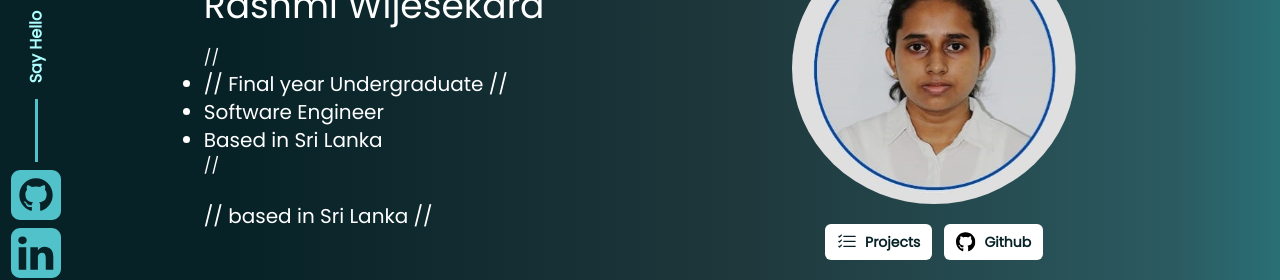
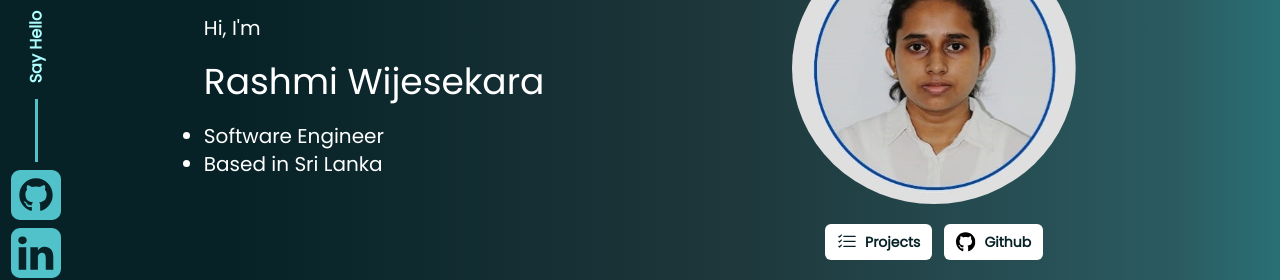
Before and after one commit to Rashmi-Wijesekara/portfolio-2.0, a React (Create React App) app in the folder client/: page / in a window 1280 px wide. Shown: the part 228-508 px from the top of the page. Built offline with nearby package versions, Linux system fonts and the light colour scheme.

Commit message:
Update HeroBanner.js

```diff
--- a/client/src/portfolio/containers/HeroBanner.js
+++ b/client/src/portfolio/containers/HeroBanner.js
@@ -54,9 +54,6 @@ const HeroBanner = () => {
 						Rashmi Wijesekara
 					</div>
 					<ul className="list-disc font-light">
-						// <li className="text-lg md:text-xl">
-						// 	Final year Undergraduate
-						// </li>
 						<li className="text-lg md:text-xl">
 							Software Engineer
 						</li>
@@ -64,9 +61,6 @@ const HeroBanner = () => {
 							Based in Sri Lanka
 						</li>
 					</ul>
-					// <div className="text-lg md:text-xl font-light my-4 md:my-6">
-					// 	based in Sri Lanka
-					// </div>
 				</div>
 			</div>
 		</div>
```
